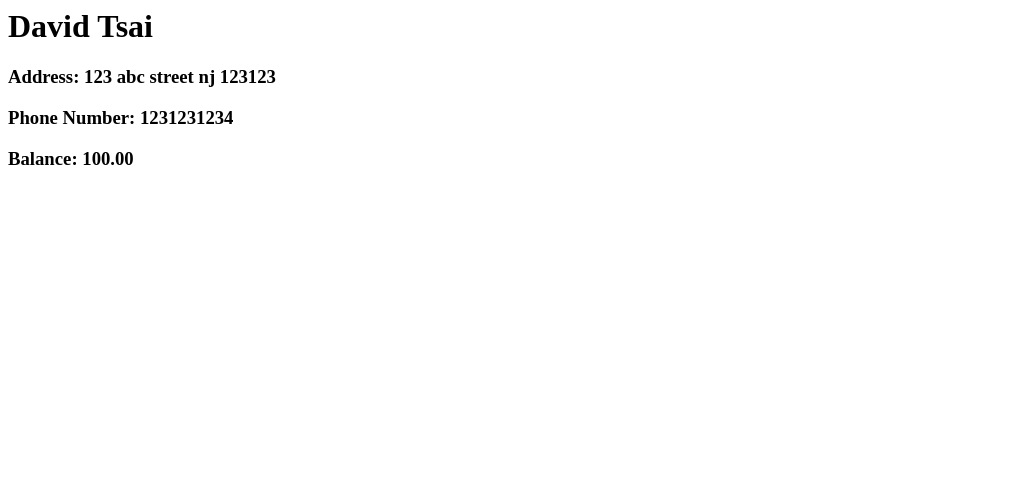
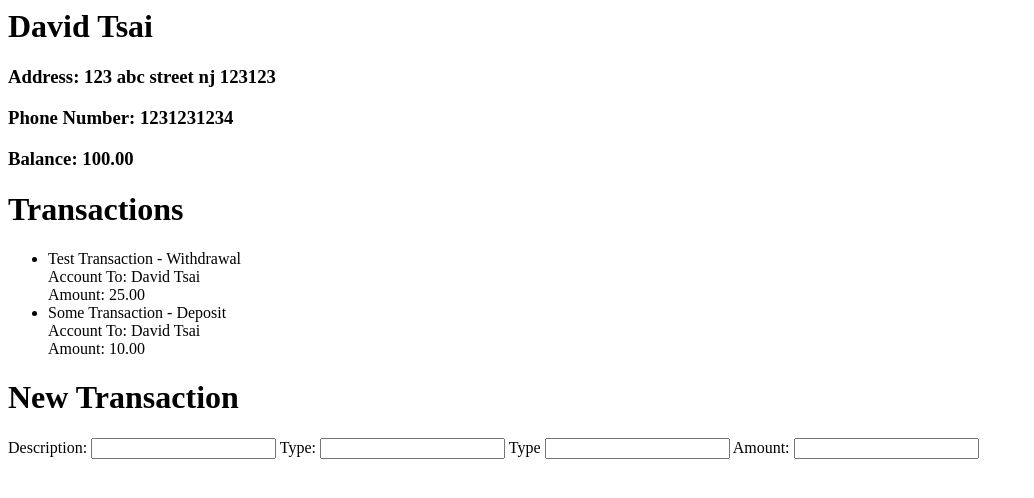
Before and after one commit to davidtsai130/FXCompared-challenge, a Django app: template interface/templates/interface/show.html in a window 1280 px wide. Shown: the top 498 px of the page, without its empty margins (0-1034 px from the left). Run offline with Django 3.2, Linux system fonts and the light colour scheme; the template is opened without the code that fills it: values that come from a table or form of the project are taken from there, others are empty; data comes from the database, SQL or seed files in the repository; form fields are guessed from the names that the template uses.

Commit message:
added forms files

```diff
--- a/interface/models.py
+++ b/interface/models.py
@@ -16,7 +16,7 @@ class Account(models.Model):
 
 class Transaction(models.Model):
     date = models.DateTimeField(default=timezone.now(), blank=True)
-    transaction = models.CharField(max_length=25)
+    name = models.CharField(max_length=25)
     transaction_type = models.CharField(max_length=10)
     amount = models.DecimalField(max_digits=12, decimal_places=2)
     account_from = models.ForeignKey(Account, related_name="account_from_set")
--- a/interface/templates/interface/index.html
+++ b/interface/templates/interface/index.html
@@ -1,7 +1,7 @@
 {% if all_accounts %}
   <ul>
     {% for account in all_accounts %}
-    <li><a href="/interface/{{ account.id }}/"> {{account.name}} </a></li>
+    <li><a href="{% url 'interface:show' account.id%}"> {{account.name}} </a></li>
     {% endfor %}
   </ul>
 
@@ -9,3 +9,5 @@
   <h2> There are no accounts </h2>
 
 {% endif %}
+
+  <button><a href="{% url 'interface:new' %}">Create New Account</a></button>
--- /dev/null
+++ b/interface/templates/interface/new.html
@@ -0,0 +1,6 @@
+<h1> Create New Account </h1>
+
+Name:
+Phone Number:
+Address:
+Starting Balance:
--- a/interface/templates/interface/show.html
+++ b/interface/templates/interface/show.html
@@ -2,3 +2,25 @@
   <h3> Address: {{account.address}}</h3>
   <h3> Phone Number: {{account.phone_number}}</h3>
   <h3> Balance: {{account.balance}} </h3>
+
+  <h1> Transactions </h1>
+  <ul>
+    {% for transaction in account.account_from_set.all %}
+      <li> {{transaction.name}} - {{transaction.transaction_type}} <br>
+        Account To: {{transaction.account_to.name}} <br>
+        Amount: {{transaction.amount}}
+      </li>
+    {% endfor %}
+  </ul>
+
+  <h1> New Transaction </h1>
+  <form action="/transaction/new" method="post">
+    <label for="name">Description: </label>
+    <input id="name" type="text" name="name" maxlength="25" required />
+    <label for="transaction_type">Type: </label>
+    <input id="transaction_type" type="text" name="transaction_type" maxlength="10" required />
+    <label for="transaction_type">Type</label>
+       {{ form.transaction_type }} <!-- dropdown for transaction types would be here -->
+    <label for="amount">Amount: </label>
+    <input id="amount" type="text" name="amount" maxlength="100" required />
+  </form>
--- a/interface/urls.py
+++ b/interface/urls.py
@@ -1,10 +1,15 @@
 from django.conf.urls import url
 from . import views
+
+app_name = 'interface'
 
 urlpatterns = [
     #/interface/
     url(r'^$', views.index, name='index'),
 
+    #/interface/new/
+    url(r'^new/$', views.new, name='new'),
+
     #/interface/account_id/
     url(r'^(?P<account_id>[0-9]+)/$', views.show, name='show'),
 ]
--- a/interface/views.py
+++ b/interface/views.py
@@ -6,6 +6,9 @@ def index(request):
     all_accounts = Account.objects.all()
     return render(request, 'interface/index.html', {'all_accounts': all_accounts})
 
+def new(request):
+    return render(request, 'interface/new.html')
+
 def show(request, account_id):
     account = get_object_or_404(Account, pk=account_id)
     return render(request, 'interface/show.html', {'account': account})
```
Also changed, not shown: interface/forms.py (added, +19 -0 lines), db.sqlite3, interface/migrations/0005_auto_20160915_0222.py (added).
